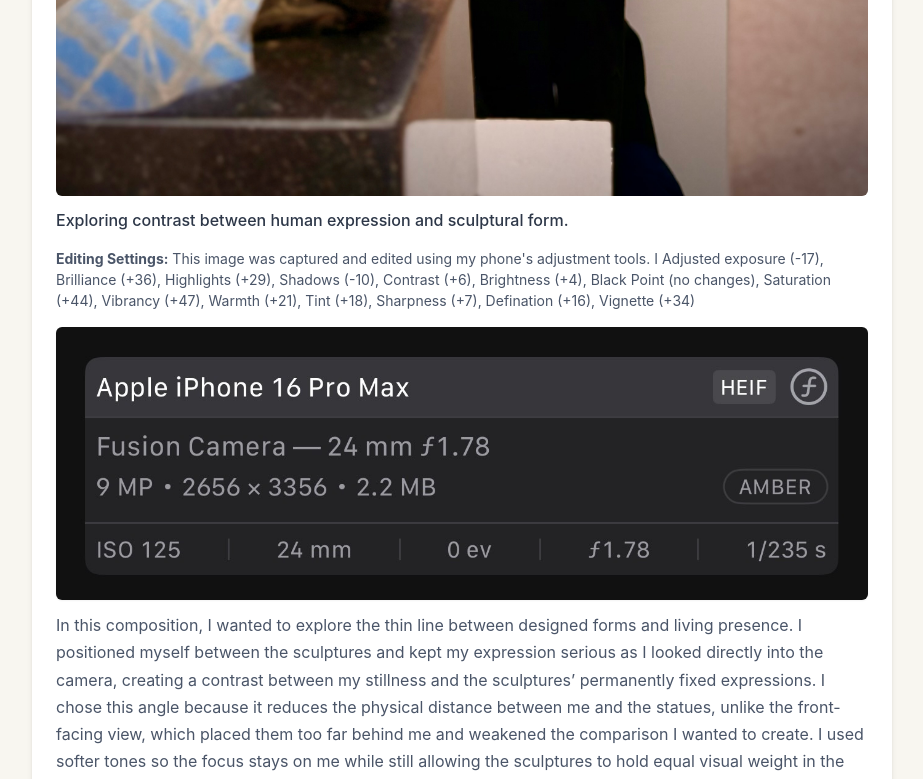
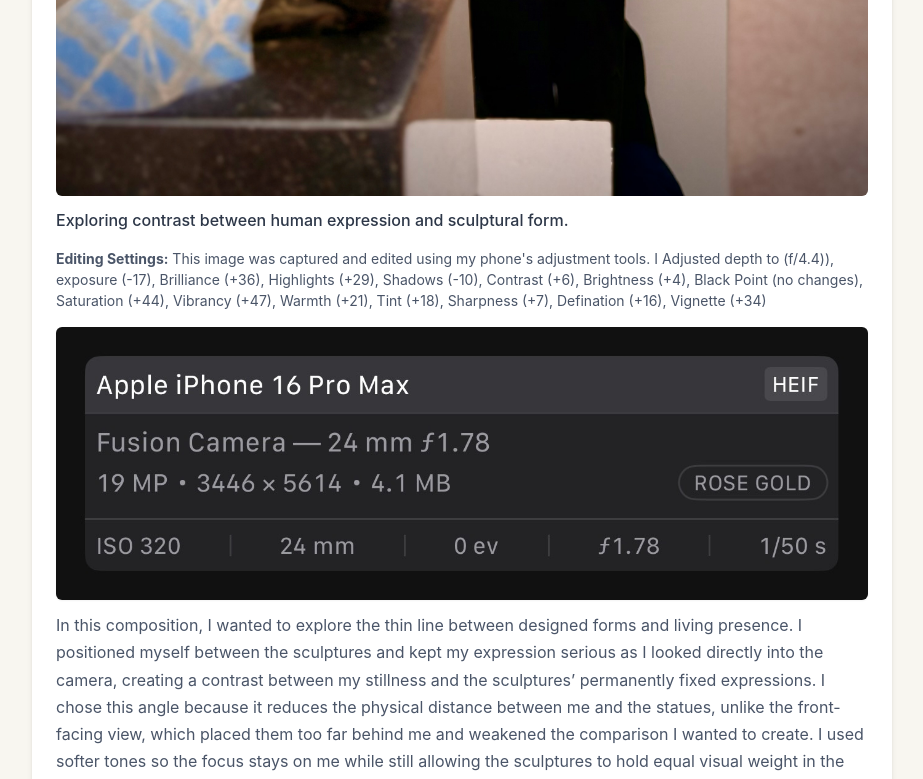
Before and after one commit to nimrashahzad240-svg/my-protfolio, a React (Create React App) app in the folder newportfolio/: page /#/blog-media in a window 1280 px wide. Shown: the part 4469-5248 px from the top of the page, without its empty margins (178-1101 px from the left). Built offline with nearby package versions, Linux system fonts and the light colour scheme.

Commit message:
image settings

```diff
--- a/newportfolio/src/pages/BlogMedia.jsx
+++ b/newportfolio/src/pages/BlogMedia.jsx
@@ -21,8 +21,8 @@ import img2 from "../static/images/assignment/book-storage.jpg";
 import img3 from "../static/images/assignment/passion-4.jpg";
 
 import img1settings from "../static/images/assignment/img1settings.jpeg";
-import img2settings from "../static/images/assignment/img3settings.jpeg";
-import img3settings from "../static/images/assignment/img2settings.jpeg";
+import img2settings from "../static/images/assignment/img2settings.jpeg";
+import img3settings from "../static/images/assignment/img3settings.jpeg";
 // EXTRA IMAGES — replace with your actual files
 import extra1 from "../static/images/assignment/extra-1.jpg";
 import extra2 from "../static/images/assignment/extra-2.jpg";
@@ -66,7 +66,7 @@ export default function BlogMedia() {
       description:
         "Exploring contrast between human expression and sculptural form.",
       editSettings:
-        "This image was captured and edited using my phone's adjustment tools. I Adjusted exposure (-17), Brilliance (+36), Highlights (+29), Shadows (-10), Contrast (+6), Brightness (+4), Black Point (no changes), Saturation (+44), Vibrancy (+47), Warmth (+21), Tint (+18), Sharpness (+7), Defination (+16), Vignette (+34)",
+        "This image was captured and edited using my phone's adjustment tools. I Adjusted depth to (f/4.4)), exposure (-17), Brilliance (+36), Highlights (+29), Shadows (-10), Contrast (+6), Brightness (+4), Black Point (no changes), Saturation (+44), Vibrancy (+47), Warmth (+21), Tint (+18), Sharpness (+7), Defination (+16), Vignette (+34)",
       longDescription:
         "In this composition, I wanted to explore the thin line between designed forms and living presence. I positioned myself between the sculptures and kept my expression serious as I looked directly into the camera, creating a contrast between my stillness and the sculptures’ permanently fixed expressions. I chose this angle because it reduces the physical distance between me and the statues, unlike the front-facing view, which placed them too far behind me and weakened the comparison I wanted to create. I used softer tones so the focus stays on me while still allowing the sculptures to hold equal visual weight in the frame. I also softened the dark circles under my eyes, not to hide anything, but to bring a bit more life into my expression, especially beside objects that cannot change or respond. I’ve always admired how sculptors can create forms that appear emotional, powerful, and almost alive, the wrinkles, the eyes, the expressions, yet remain completely static. That tension between a crafted form and a living human being is what I wanted to capture. I’m fascinated by the idea that art can imitate life, but can never fully become it.",
     },
```
